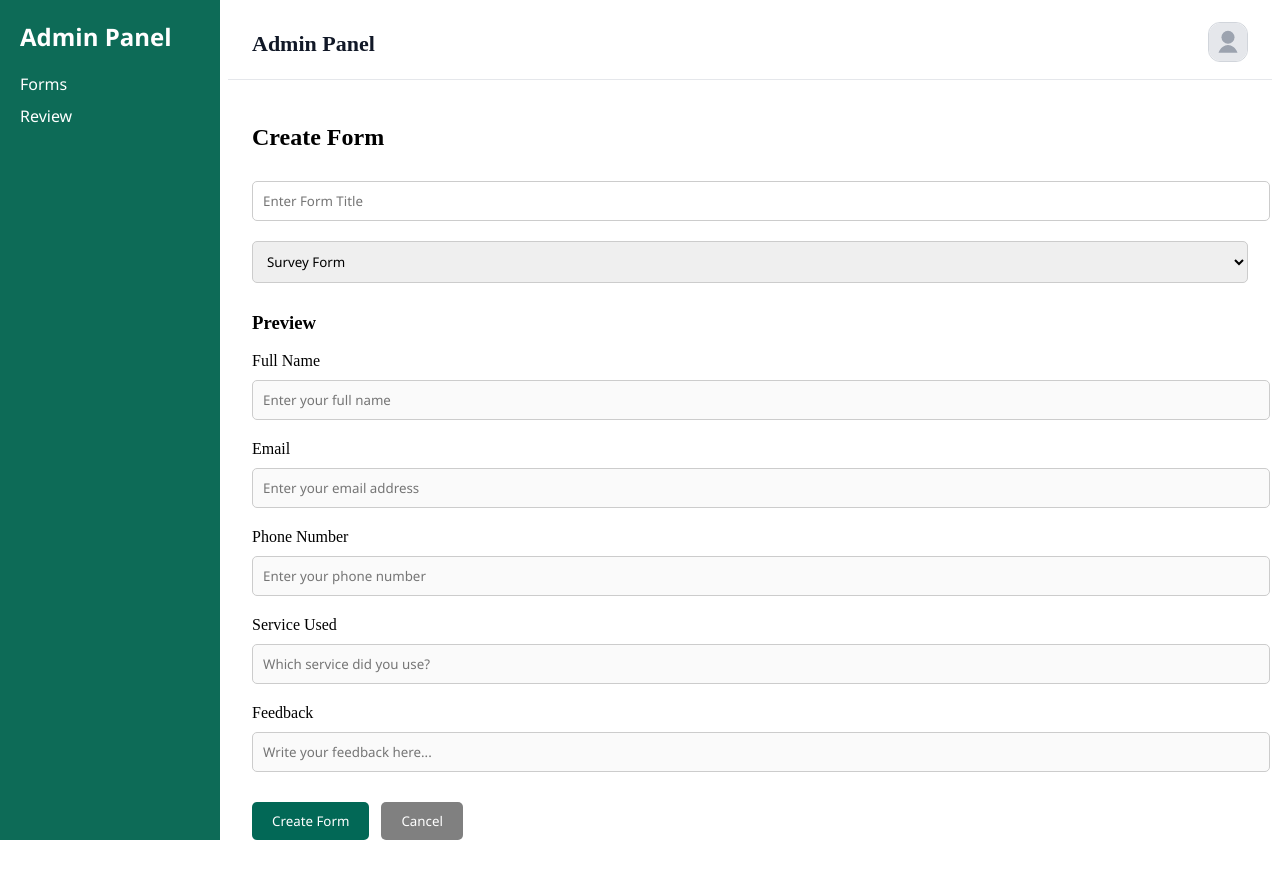
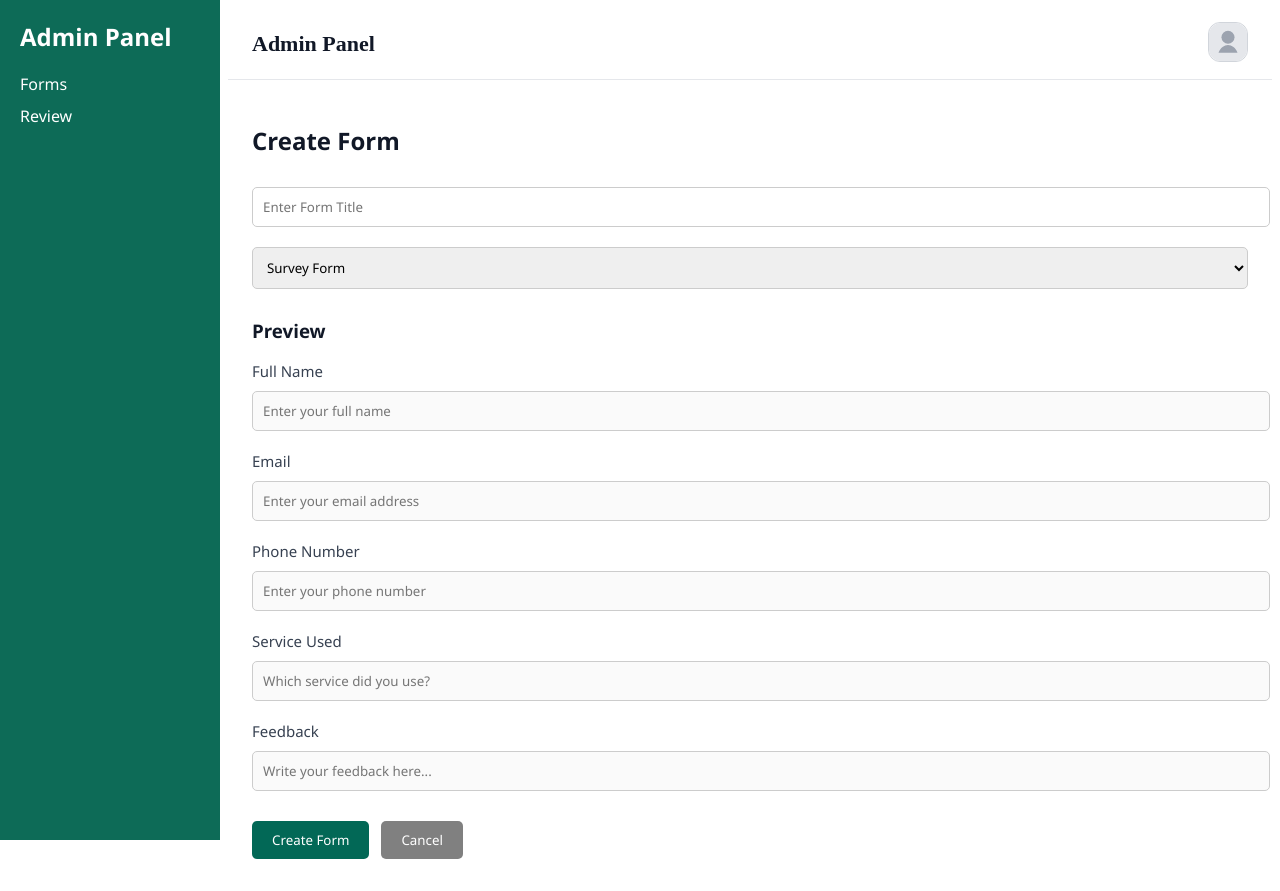
Before and after one commit to ArshiyaEvotech/Mern-form, a React (Vite) app in the folder Mern-Form/: page /admin/create in a window 1280 px wide. Built offline with nearby package versions, Linux system fonts and the light colour scheme; no server answers.

Commit message:
Match form builder headings to input font

```diff
--- a/Mern-Form/src/pages/FormBuilder.jsx
+++ b/Mern-Form/src/pages/FormBuilder.jsx
@@ -28,6 +28,18 @@ const FormBuilder = () => {
     borderRadius: "5px",
     cursor: "pointer",
     fontFamily: '"Segoe UI", Arial, sans-serif',
+  };
+
+  const headingStyle = {
+    fontFamily: '"Segoe UI", Arial, sans-serif',
+    color: "#111827",
+  };
+
+  const labelStyle = {
+    fontFamily: '"Segoe UI", Arial, sans-serif',
+    color: "#374151",
+    fontSize: "15px",
+    fontWeight: 500,
   };
 
   const surveyFields = [
@@ -88,7 +100,7 @@ const FormBuilder = () => {
         <Header title="Admin Panel" />
 
         <div className="page-section">
-          <h2>Create Form</h2>
+          <h2 style={headingStyle}>Create Form</h2>
 
           {success && <p className="success-message">{success}</p>}
           {error && <p className="error-message">{error}</p>}
@@ -111,11 +123,11 @@ const FormBuilder = () => {
             <option value="interview">Interview Form</option>
           </select>
 
-          <h3>Preview</h3>
+          <h3 style={headingStyle}>Preview</h3>
 
           {fields.map((field, index) => (
             <div key={index} style={{ marginBottom: "10px" }}>
-              <label>{field.label}</label>
+              <label style={labelStyle}>{field.label}</label>
               <input style={inputStyle} placeholder={field.placeholder} disabled />
             </div>
           ))}
```
